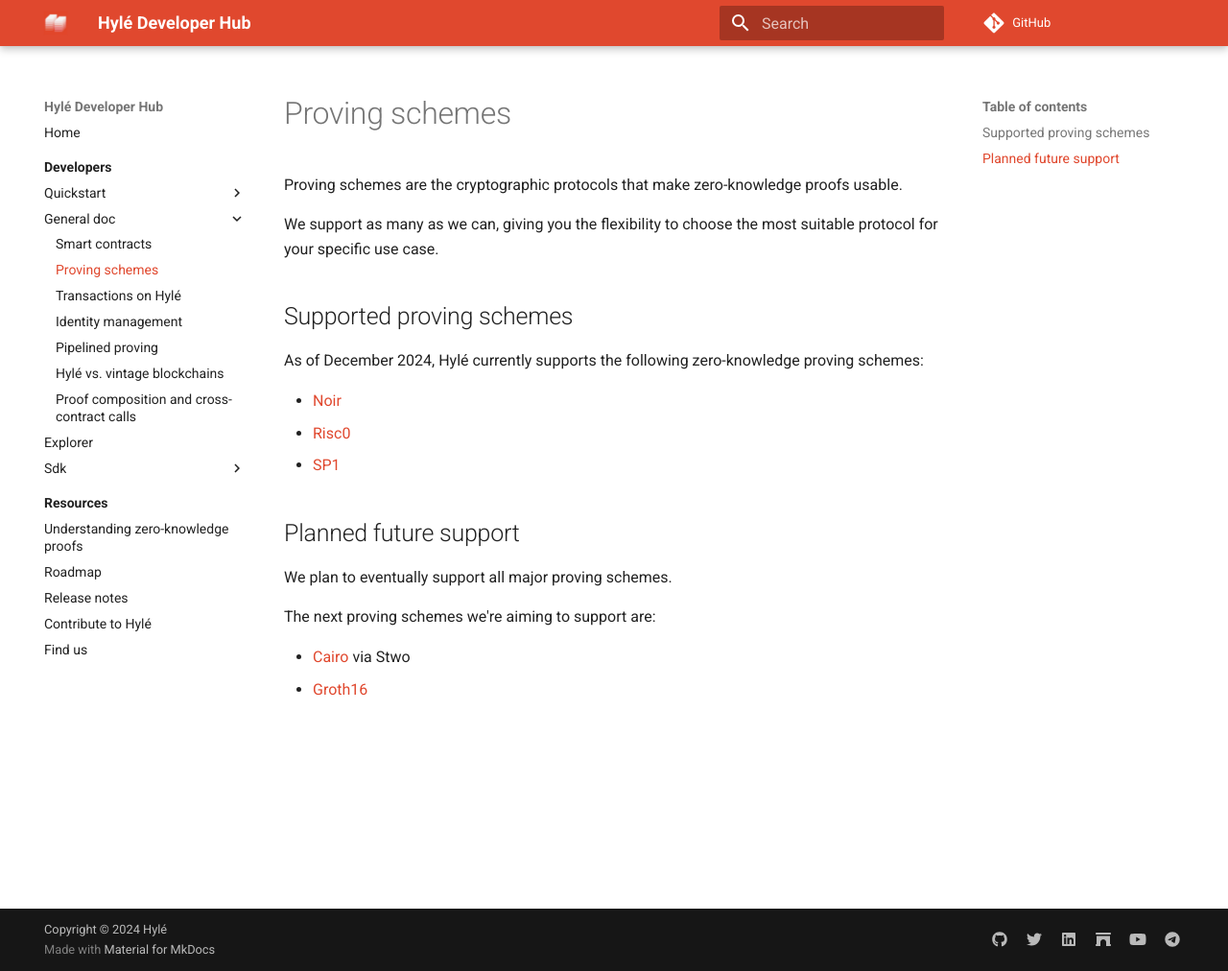
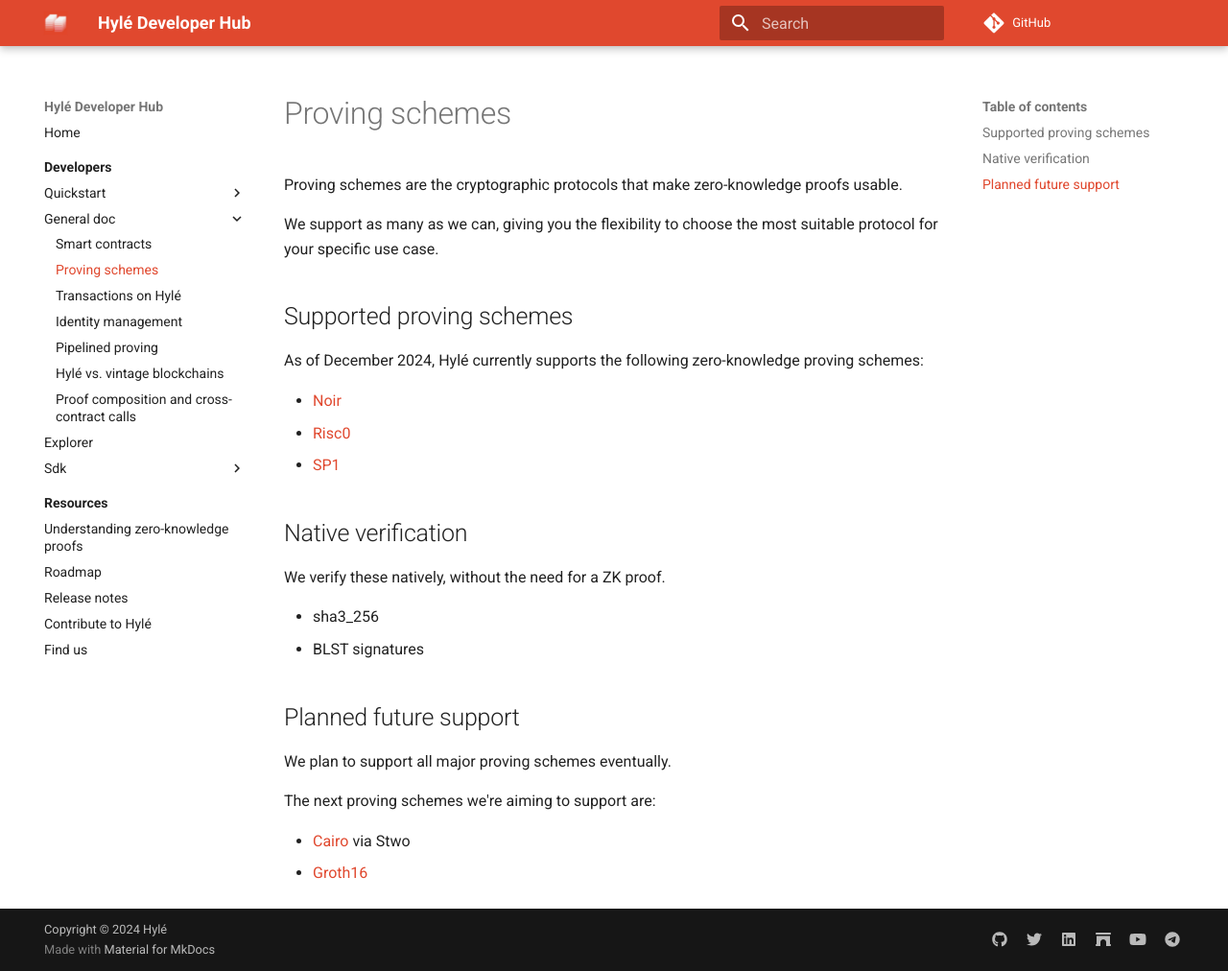
Before and after one commit to Hyle-org/devhub-hyle, an MkDocs documentation site: the page built from docs/developers/general-doc/supported-proving-schemes.md, in a window 1280 px wide and 1012 px high. Shown: the whole window at 96% size. Built offline with MkDocs 1.6.1 and Material for MkDocs 9.7.7, drawn with Linux system fonts in a browser that asks for light colours; comment, search, counter and statistics services are not loaded.

Commit message:
add native verification to proving schemes

```diff
--- a/docs/developers/general-doc/supported-proving-schemes.md
+++ b/docs/developers/general-doc/supported-proving-schemes.md
@@ -12,9 +12,16 @@
 - [Risc0](https://risc0.com/docs/)
 - [SP1](https://docs.succinct.xyz/docs/introduction)
 
+## Native verification
+
+We verify these natively, without the need for a ZK proof.
+
+- sha3_256
+- BLST signatures
+
 ## Planned future support
 
-We plan to eventually support all major proving schemes.
+We plan to support all major proving schemes eventually.
 
 The next proving schemes we're aiming to support are:
 
```
Also changed, not shown: docs/resources/roadmap.md (+2 -1 lines).
